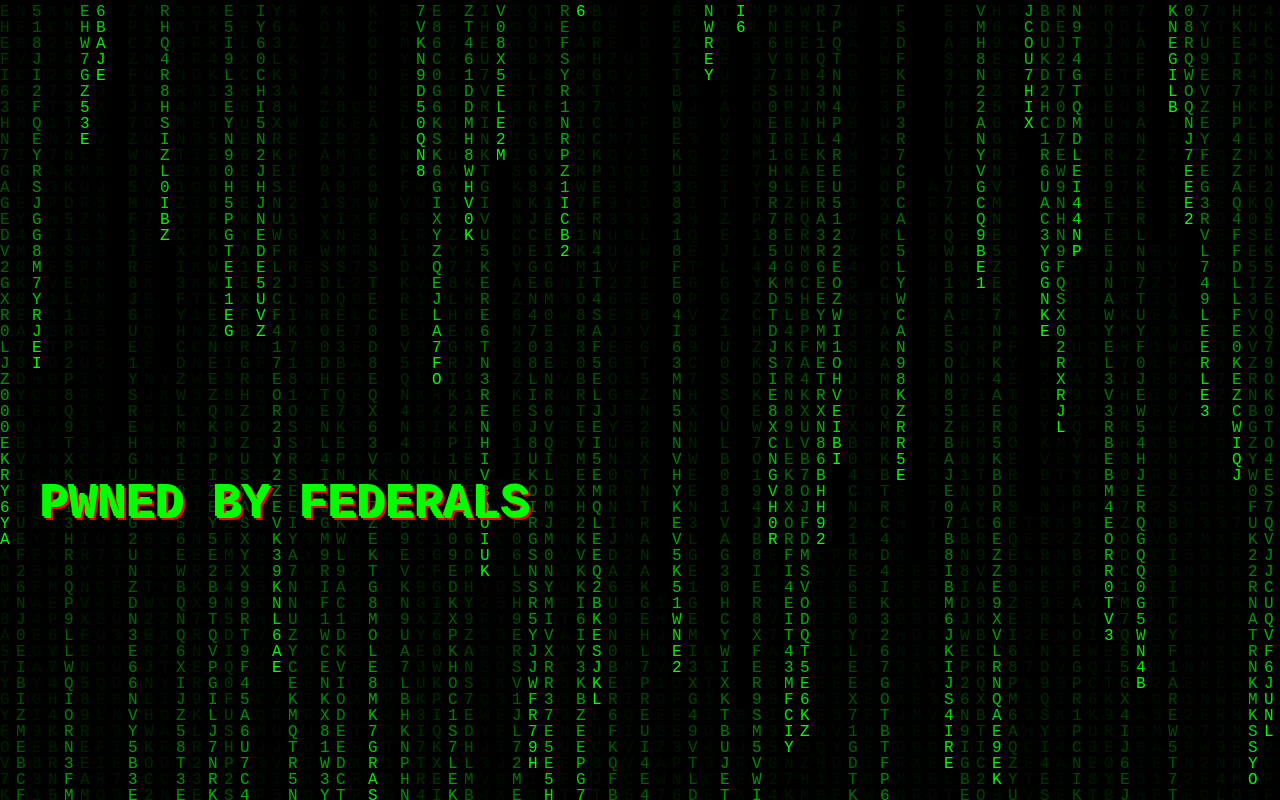
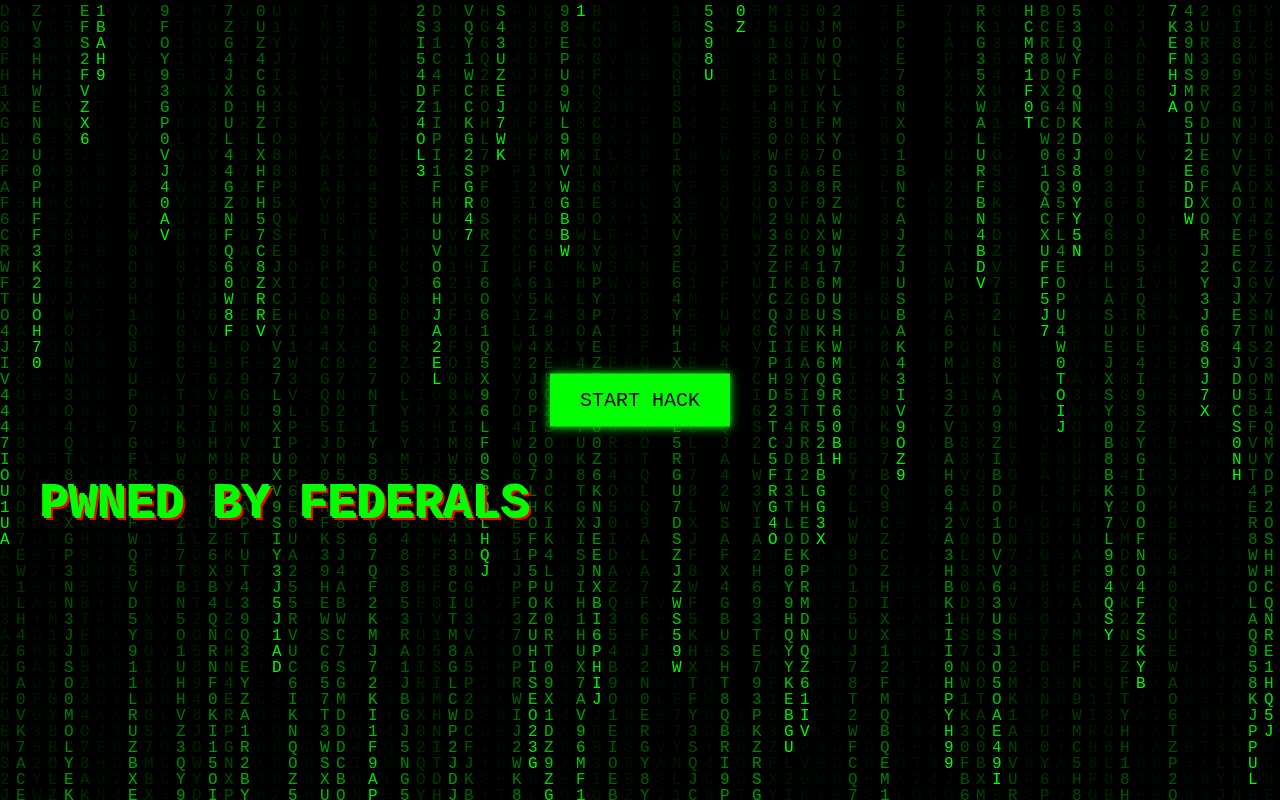
Before and after one commit to KittlerPabloNektariiniYebbe/nexus, a plain HTML site: page index.html in a window 1280 px wide. Drawn offline with Linux system fonts and the light colour scheme.

Commit message:
Update index.html

```diff
--- a/index.html
+++ b/index.html
@@ -14,7 +14,7 @@
             font-family: 'Courier New', monospace;
         }
 
-        /* Canvas for Matrix effect */
+        /* Matrix-style canvas */
         canvas {
             position: absolute;
             top: 0;
@@ -23,7 +23,7 @@
             height: 100%;
         }
 
-        /* PWNED text styling */
+        /* PWNED text */
         .glitch {
             position: absolute;
             font-size: 3rem;
@@ -36,30 +36,49 @@
             0% { text-shadow: 2px 2px #ff0000, -2px -2px #00ff00; }
             100% { text-shadow: -2px -2px #ff0000, 2px 2px #00ff00; }
         }
+
+        /* Start button */
+        .start-button {
+            position: absolute;
+            top: 50%;
+            left: 50%;
+            transform: translate(-50%, -50%);
+            background: #00ff00;
+            color: black;
+            border: none;
+            padding: 15px 30px;
+            font-size: 20px;
+            cursor: pointer;
+            font-family: 'Courier New', monospace;
+            box-shadow: 0 0 10px #00ff00;
+        }
     </style>
 </head>
 <body>
 
-    <!-- Matrix-style background -->
+    <!-- Matrix effect -->
     <canvas id="matrix"></canvas>
 
     <!-- Moving PWNED text -->
     <h1 class="glitch" id="pwnedText">PWNED BY FEDERALS</h1>
 
+    <!-- Start Button -->
+    <button class="start-button" id="startButton">START HACK</button>
+
     <!-- Background music -->
-    <audio id="bgMusic" autoplay loop>
+    <audio id="bgMusic" loop>
         <source src="https://www.dropbox.com/scl/fi/6j0bcs5bnj4e3j5f5ldz4/nyanpasu.mp3?rlkey=xyz123&raw=1" type="audio/mpeg">
     </audio>
 
     <script>
-        /* MATRIX HACKER EFFECT */
+        /* MATRIX EFFECT */
         const canvas = document.getElementById("matrix");
         const ctx = canvas.getContext("2d");
 
         canvas.width = window.innerWidth;
         canvas.height = window.innerHeight;
 
-        const letters = "ABCDEFGHIJKLMNOPQRSTUVWXYZ1234567890NEEKERI";
+        const letters = "ABCDEFGHIJKLMNOPQRSTUVWXYZ1234567890";
         const matrix = letters.split("");
 
         const fontSize = 16;
@@ -106,8 +125,11 @@
 
         setInterval(movePwnedText, 1000);
 
-        /* MUSIC AUTOPLAY */
-        document.getElementById("bgMusic").play();
+        /* MUSIC PLAY BUTTON */
+        document.getElementById("startButton").addEventListener("click", function() {
+            document.getElementById("bgMusic").play();
+            this.style.display = "none"; // Hide button after clicking
+        });
     </script>
 
 </body>
```
